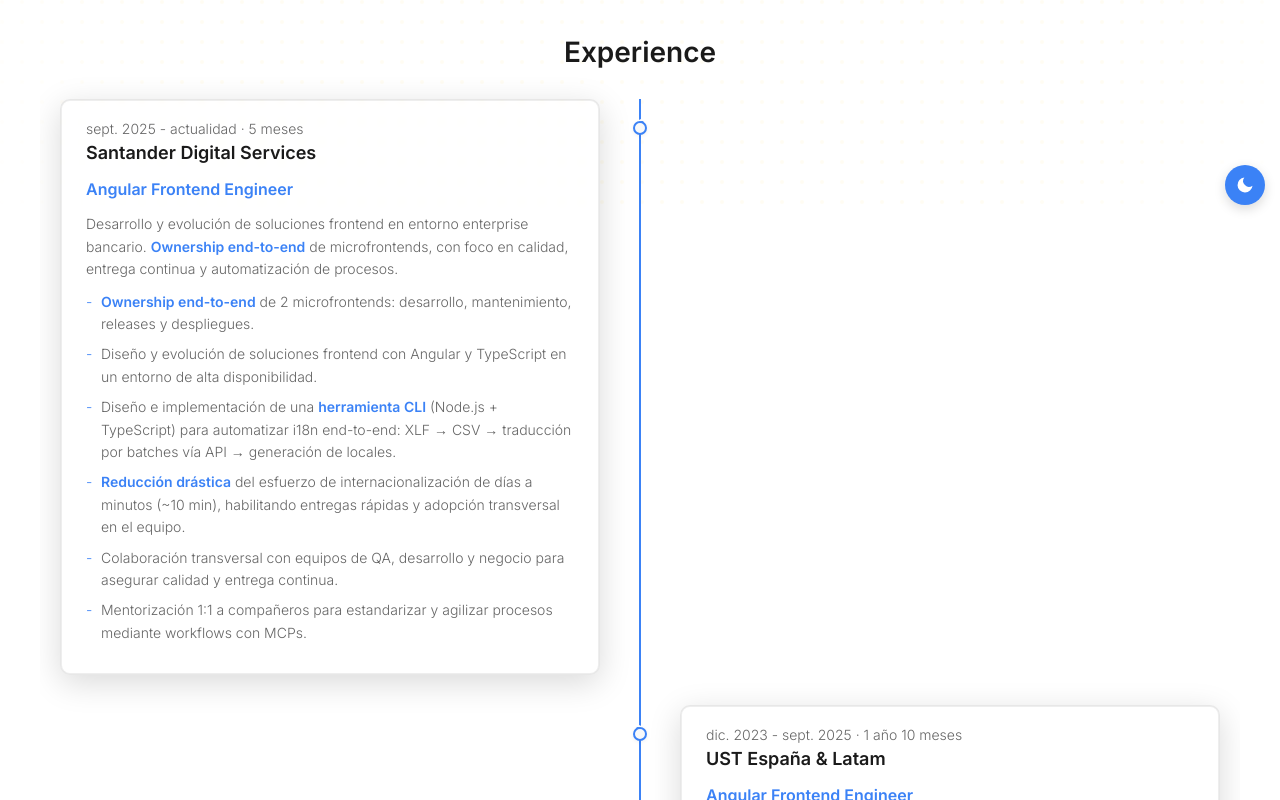
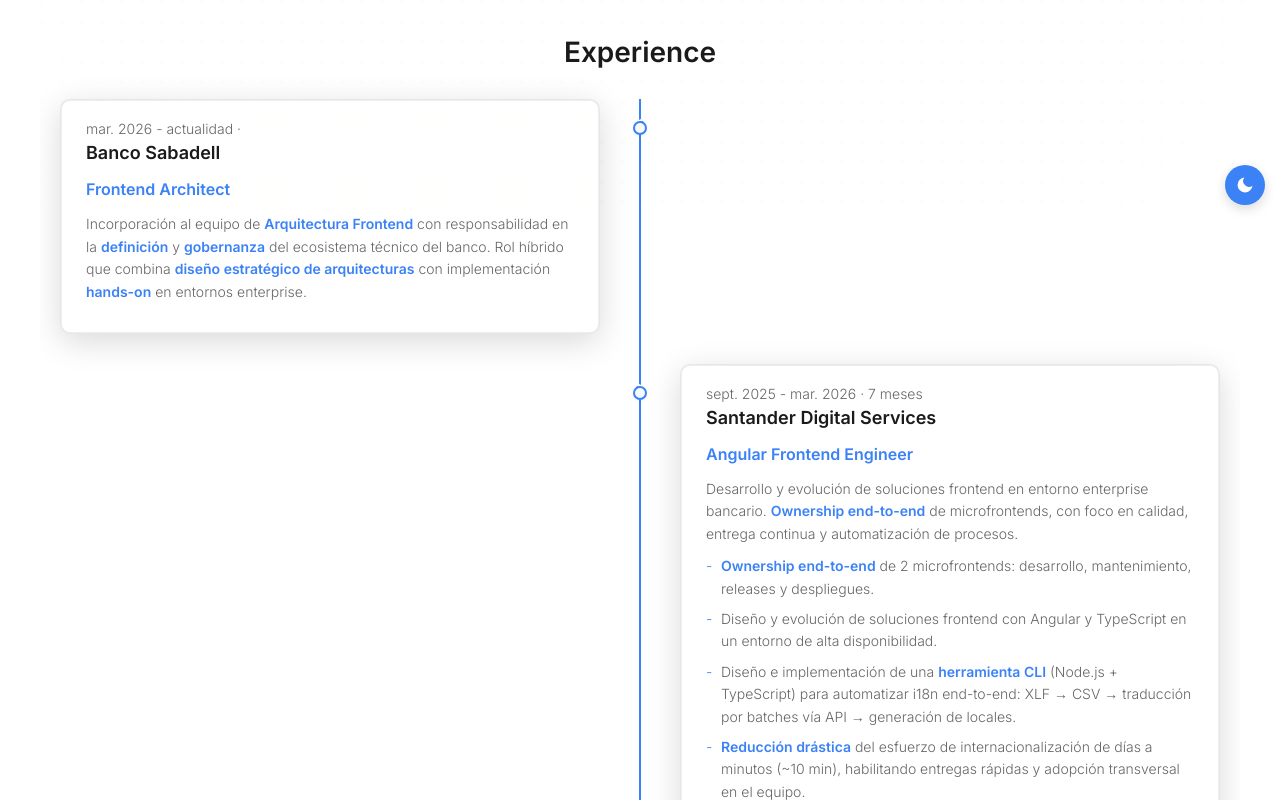
Before and after one commit to RafaGonzalezDev/personal-portfolio, a React (Vite) app: page / in a window 1280 px wide. Shown: the part 580-1380 px from the top of the page. Built offline with nearby package versions, Linux system fonts and the light colour scheme.

Commit message:
feat(experience): update current role timeline

```diff
--- a/src/constants/experiences.js
+++ b/src/constants/experiences.js
@@ -1,7 +1,17 @@
-// Constantes para la sección de experiencia
 export const EXPERIENCES = [
   {
-    date: 'sept. 2025 - actualidad · 5 meses',
+    start: { month: 3, year: 2026 },
+    end: null,
+    isCurrent: true,
+    company: 'Banco Sabadell',
+    role: 'Frontend Architect',
+    location: 'España · Híbrido',
+    description: `Incorporación al equipo de **Arquitectura Frontend** con responsabilidad en la **definición** y **gobernanza** del ecosistema técnico del banco. Rol híbrido que combina **diseño estratégico de arquitecturas** con implementación **hands-on** en entornos enterprise.`,
+  },
+  {
+    start: { month: 9, year: 2025 },
+    end: { month: 3, year: 2026 },
+    isCurrent: false,
     company: 'Santander Digital Services',
     role: 'Angular Frontend Engineer',
     location: 'Madrid, Comunidad de Madrid, España · Híbrido',
@@ -15,7 +25,9 @@
 - Mentorización 1:1 a compañeros para estandarizar y agilizar procesos mediante workflows con MCPs.`,
   },
   {
-    date: 'dic. 2023 - sept. 2025 · 1 año 10 meses',
+    start: { month: 12, year: 2023 },
+    end: { month: 9, year: 2025 },
+    isCurrent: false,
     company: 'UST España & Latam',
     role: 'Angular Frontend Engineer',
     location: 'Madrid, Comunidad de Madrid, España · En remoto',
@@ -29,7 +41,9 @@
 - **Onboarding y mentorización** de una nueva incorporación, facilitando ramp-up técnico y alineación con estándares del proyecto.`,
   },
   {
-    date: 'mar. 2023 - ago. 2023 · 6 meses',
+    start: { month: 3, year: 2023 },
+    end: { month: 8, year: 2023 },
+    isCurrent: false,
     company: 'Grayhats',
     role: 'Cloud Solutions Developer',
     location: 'Córdoba, Andalucía, España · Presencial',
--- a/src/sections/Experience.jsx
+++ b/src/sections/Experience.jsx
@@ -3,24 +3,61 @@
 import { EXPERIENCES } from '@/constants';
 import { parseHighlight } from '@/utils';
 
-/**
- * Función utilitaria para formatear descripciones de experiencia
- * Procesa texto multilinea separando resumen, logros y tecnologías
- *
- * @param {string} description - Descripción de la experiencia en formato texto
- * @returns {JSX.Element} Elementos JSX formateados con estructura semántica
- */
+const MONTH_LABELS = ['ene.', 'feb.', 'mar.', 'abr.', 'may.', 'jun.', 'jul.', 'ago.', 'sept.', 'oct.', 'nov.', 'dic.'];
+
+const getMonthLabel = (month) => MONTH_LABELS[month - 1];
+
+const getDisplayEndDate = (experience) => {
+  if (experience.isCurrent || experience.end === null) {
+    return 'actualidad';
+  }
+
+  return `${getMonthLabel(experience.end.month)} ${experience.end.year}`;
+};
+
+const getDurationInMonths = (start, end) => {
+  const endDate = end ?? {
+    month: new Date().getMonth() + 1,
+    year: new Date().getFullYear(),
+  };
+
+  return ((endDate.year - start.year) * 12) + (endDate.month - start.month) + 1;
+};
+
+const formatDuration = (start, end) => {
+  const totalMonths = getDurationInMonths(start, end);
+  const years = Math.floor(totalMonths / 12);
+  const months = totalMonths % 12;
+  const parts = [];
+
+  if (years > 0) {
+    parts.push(`${years} ${years === 1 ? 'año' : 'años'}`);
+  }
+
+  if (months > 0) {
+    parts.push(`${months} ${months === 1 ? 'mes' : 'meses'}`);
+  }
+
+  return parts.join(' ');
+};
+
+const formatExperienceDate = (experience) => {
+  const startDate = `${getMonthLabel(experience.start.month)} ${experience.start.year}`;
+  const endDate = getDisplayEndDate(experience);
+  const duration = formatDuration(experience.start, experience.end);
+
+  return `${startDate} - ${endDate} · ${duration}`;
+};
+
 const formatDescription = (description) => {
-  // Separar en líneas
   const lines = description.split('\n');
-  // La primera línea suele ser un resumen, el resto son logros con guion
   const summary = lines[0].replace(/^- /, '').trim();
-  const bullets = lines.slice(1)
-    .map(line => line.trim())
-    .filter(line => line.startsWith('-'));
+  const bullets = lines
+    .slice(1)
+    .map((line) => line.trim())
+    .filter((line) => line.startsWith('-'));
 
-  // Buscar si hay una línea de tecnologías
-  const techLine = lines.find(line => line.startsWith('Technologies:'));
+  const techLine = lines.find((line) => line.startsWith('Technologies:'));
   const technologies = techLine ? techLine.replace('Technologies:', '').trim() : '';
 
   return (
@@ -28,8 +65,8 @@
       {summary && <p className={styles.description}>{parseHighlight(summary)}</p>}
       {bullets.length > 0 && (
         <ul className={styles.descriptionList}>
-          {bullets.map((b, i) => (
-            <li key={i}>{parseHighlight(b.replace(/^- /, ''))}</li>
+          {bullets.map((bullet) => (
+            <li key={bullet}>{parseHighlight(bullet.replace(/^- /, ''))}</li>
           ))}
         </ul>
       )}
@@ -45,22 +82,23 @@
 
 const Experience = () => {
   return (
-    <section className={`${styles.experienceSection}`} id="experience">
+    <section className={styles.experienceSection} id="experience">
       <h2 className={styles.title}>Experience</h2>
       <div className={styles.timeline}>
-        {EXPERIENCES.map((exp, index) => {
+        {EXPERIENCES.map((experience, index) => {
           const side = index % 2 === 0 ? styles.left : styles.right;
+
           return (
             <div
-              key={index}
+              key={`${experience.company}-${experience.role}-${experience.start.month}-${experience.start.year}`}
               className={`${styles.timelineItem} ${side}`}
             >
               <div className={styles.iconCircle} aria-label="Punto de experiencia" title="Punto de experiencia" />
               <div className={styles.content}>
-                <span className={styles.date}>{exp.date}</span>
-                <h3 className={styles.company}>{exp.company}</h3>
-                <p className={styles.role}>{exp.role}</p>
-                {formatDescription(exp.description)}
+                <span className={styles.date}>{formatExperienceDate(experience)}</span>
+                <h3 className={styles.company}>{experience.company}</h3>
+                <p className={styles.role}>{experience.role}</p>
+                {formatDescription(experience.description)}
               </div>
             </div>
           );
```
Also changed, not shown: 1 other file (tests, documents, lock files or other folders).
